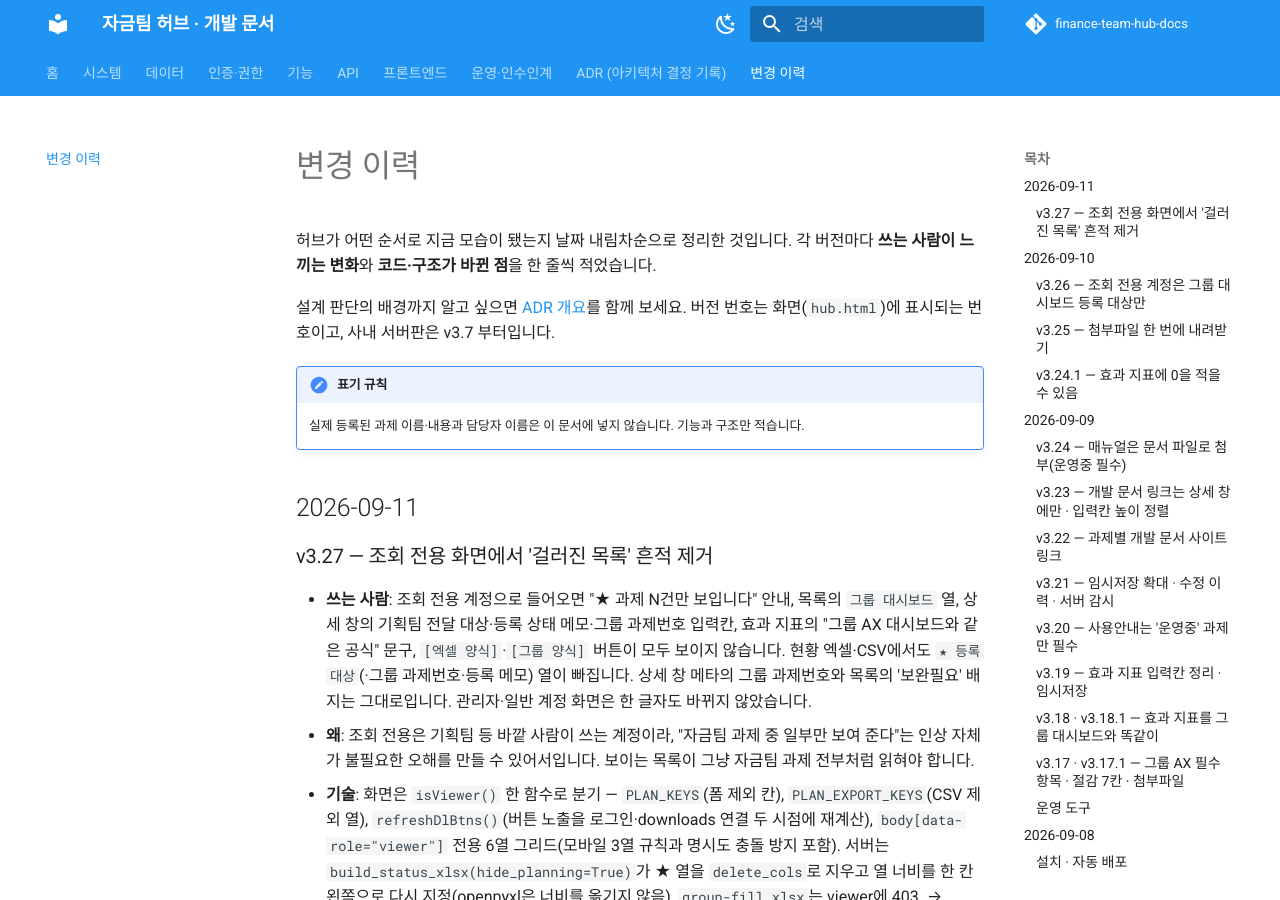
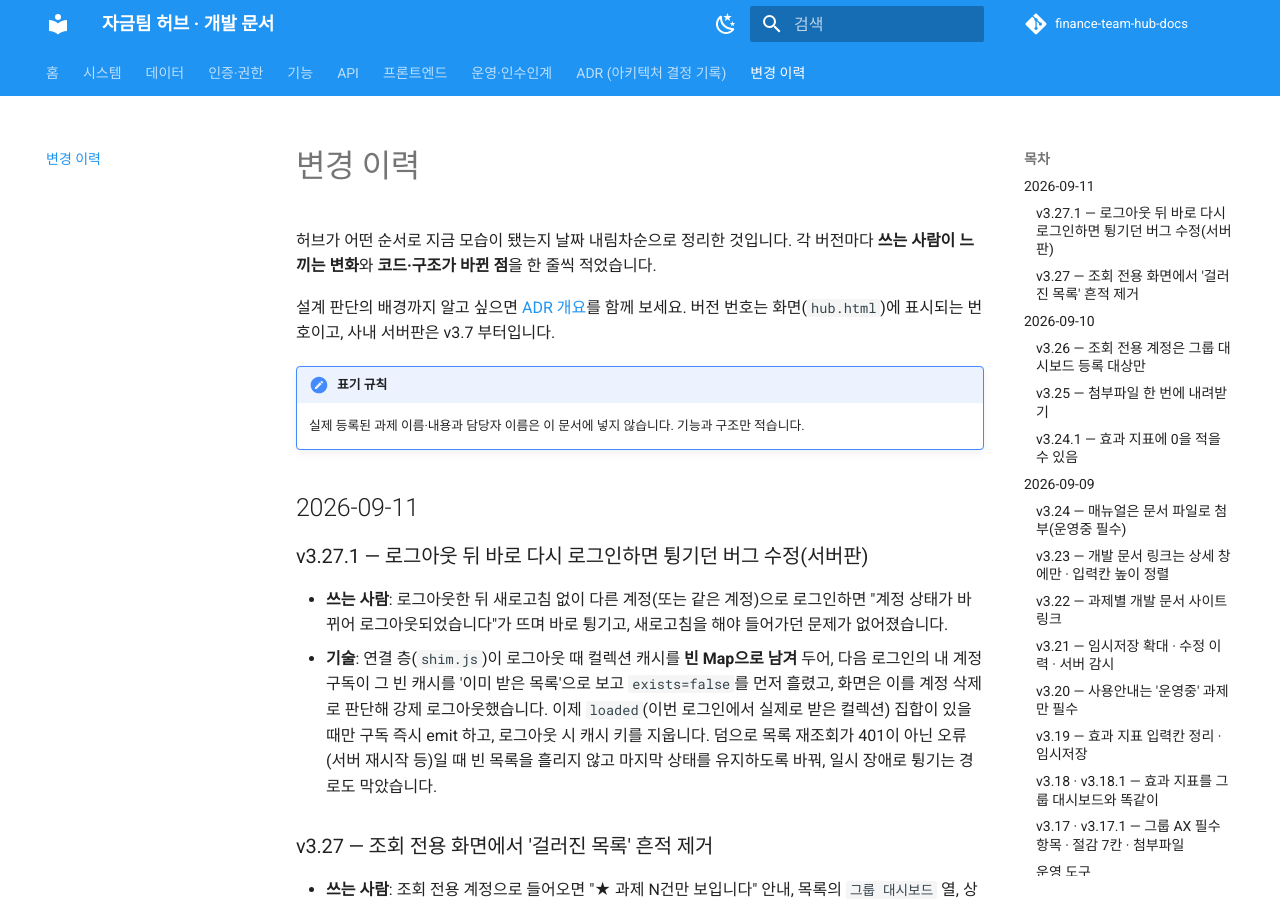
Before and after one commit to SinokorOfficial/finance-team-hub-docs, an MkDocs documentation site: the page built from docs/changelog.md, in a window 1280 px wide and 900 px high. Built offline with MkDocs 1.6.1 and Material for MkDocs 9.7.7, drawn with Linux system fonts in a browser that asks for light colours; comment, search, counter and statistics services are not loaded.

Commit message:
v3.27.1 재로그인 튕김 버그 수정 — changelog
Co-Authored-By: Claude Fable 5.1 <noreply@anthropic.com>

```diff
--- a/docs/changelog.md
+++ b/docs/changelog.md
@@ -8,6 +8,11 @@
     실제 등록된 과제 이름·내용과 담당자 이름은 이 문서에 넣지 않습니다. 기능과 구조만 적습니다.
 
 ## 2026-09-11
+
+### v3.27.1 — 로그아웃 뒤 바로 다시 로그인하면 튕기던 버그 수정(서버판)
+
+- **쓰는 사람**: 로그아웃한 뒤 새로고침 없이 다른 계정(또는 같은 계정)으로 로그인하면 "계정 상태가 바뀌어 로그아웃되었습니다"가 뜨며 바로 튕기고, 새로고침을 해야 들어가던 문제가 없어졌습니다.
+- **기술**: 연결 층(`shim.js`)이 로그아웃 때 컬렉션 캐시를 **빈 Map으로 남겨** 두어, 다음 로그인의 내 계정 구독이 그 빈 캐시를 '이미 받은 목록'으로 보고 `exists=false`를 먼저 흘렸고, 화면은 이를 계정 삭제로 판단해 강제 로그아웃했습니다. 이제 `loaded`(이번 로그인에서 실제로 받은 컬렉션) 집합이 있을 때만 구독 즉시 emit 하고, 로그아웃 시 캐시 키를 지웁니다. 덤으로 목록 재조회가 401이 아닌 오류(서버 재시작 등)일 때 빈 목록을 흘리지 않고 마지막 상태를 유지하도록 바꿔, 일시 장애로 튕기는 경로도 막았습니다.
 
 ### v3.27 — 조회 전용 화면에서 '걸러진 목록' 흔적 제거
 
```
